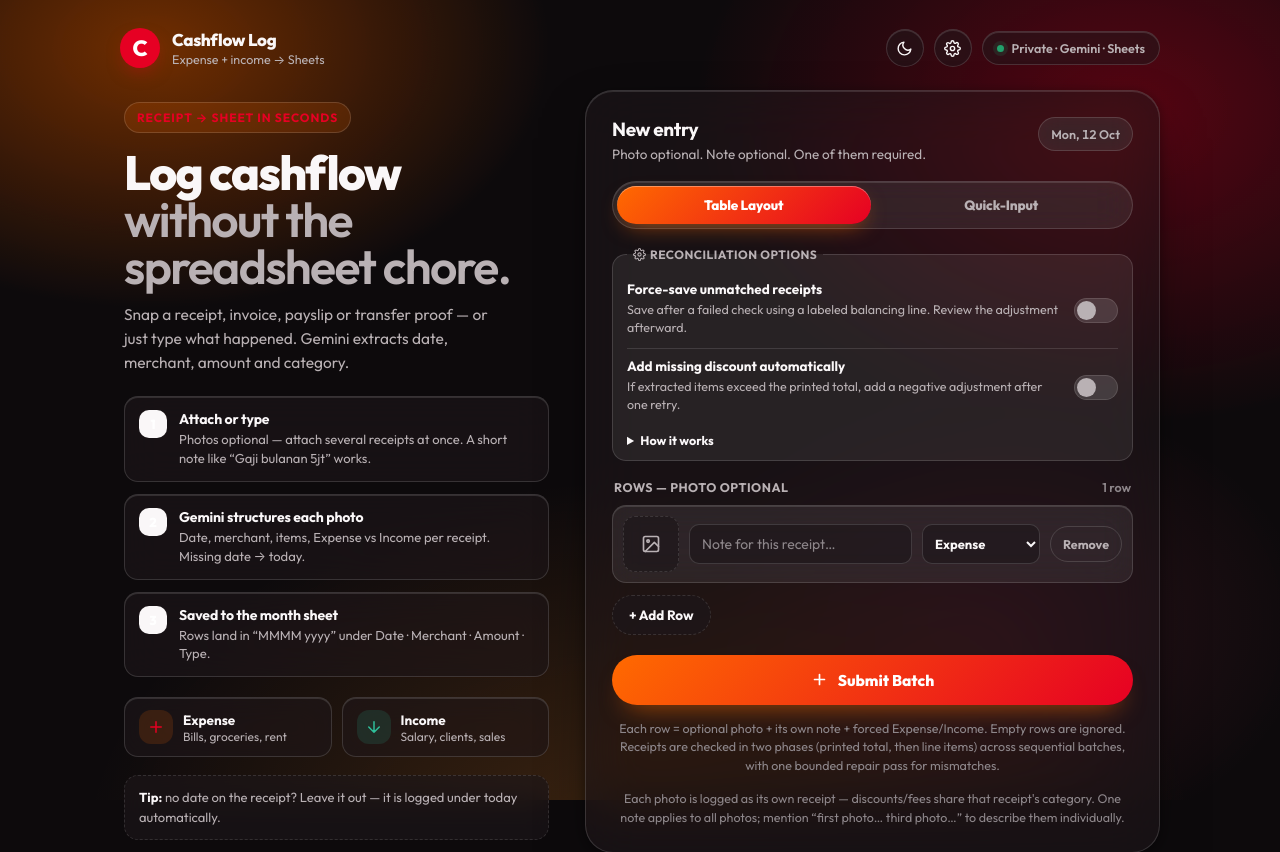
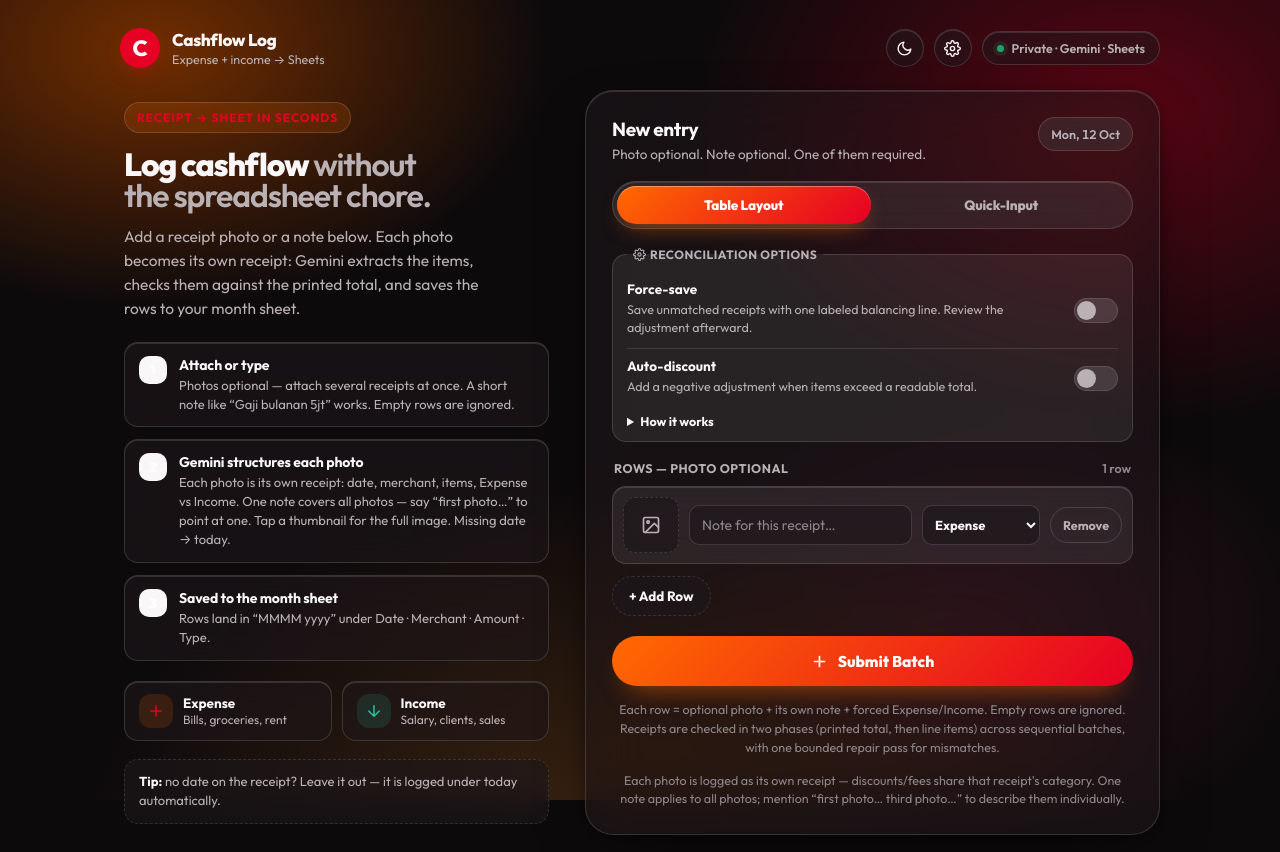
Before and after one commit to berliandro/expense-logger, a plain HTML site: page Index.html in a window 1280 px wide. Shown: the top 852 px of the page. Drawn offline with Linux system fonts and the light colour scheme.

Commit message:
Roadmap Phase 1.3: concise intro, short toggle titles, extended How-it-works

```diff
--- a/Index.html
+++ b/Index.html
@@ -263,6 +263,7 @@
       text-wrap: balance;
     }
     h1 .thin { color: var(--muted); font-weight: 600; }
+    .hero h1 { font-size: clamp(24px, 3vw, 32px); }
     .lede {
       margin: 0 0 22px;
       color: var(--muted);
@@ -1354,12 +1355,12 @@
     <section class="hero" aria-label="About">
       <div class="eyebrow">Receipt &rarr; Sheet in seconds</div>
       <h1>Log cashflow <span class="thin">without the spreadsheet chore.</span></h1>
-      <p class="lede">Snap a receipt, invoice, payslip or transfer proof — or just type what happened. Gemini extracts date, merchant, amount and category.</p>
+      <p class="lede">Add a receipt photo or a note below. Each photo becomes its own receipt: Gemini extracts the items, checks them against the printed total, and saves the rows to your month sheet.</p>
       <p class="hero-compact-note">Snap a receipt or describe income / expense below.</p>
 
       <ul class="steps">
-        <li><div class="step-n">1</div><div><b>Attach or type</b><span>Photos optional — attach several receipts at once. A short note like “Gaji bulanan 5jt” works.</span></div></li>
-        <li><div class="step-n">2</div><div><b>Gemini structures each photo</b><span>Date, merchant, items, Expense vs Income per receipt. Missing date &rarr; today.</span></div></li>
+        <li><div class="step-n">1</div><div><b>Attach or type</b><span>Photos optional — attach several receipts at once. A short note like “Gaji bulanan 5jt” works. Empty rows are ignored.</span></div></li>
+        <li><div class="step-n">2</div><div><b>Gemini structures each photo</b><span>Each photo is its own receipt: date, merchant, items, Expense vs Income. One note covers all photos — say “first photo…” to point at one. Tap a thumbnail for the full image. Missing date &rarr; today.</span></div></li>
         <li><div class="step-n">3</div><div><b>Saved to the month sheet</b><span>Rows land in “MMMM yyyy” under Date · Merchant · Amount · Type.</span></div></li>
       </ul>
 
@@ -1398,19 +1399,19 @@
       <fieldset class="recon-toggles" aria-label="Receipt reconciliation options">
         <legend><svg width="13" height="13" viewBox="0 0 24 24" fill="none" stroke="currentColor" stroke-width="2" stroke-linecap="round" stroke-linejoin="round" aria-hidden="true"><circle cx="12" cy="12" r="3"/><path d="M19.4 15a1.65 1.65 0 0 0 .33 1.82l.06.06a2 2 0 0 1 0 2.83 2 2 0 0 1-2.83 0l-.06-.06a1.65 1.65 0 0 0-1.82-.33 1.65 1.65 0 0 0-1 1.51V21a2 2 0 0 1-2 2 2 2 0 0 1-2-2v-.09A1.65 1.65 0 0 0 9 19.4a1.65 1.65 0 0 0-1.82.33l-.06.06a2 2 0 0 1-2.83 0 2 2 0 0 1 0-2.83l.06-.06a1.65 1.65 0 0 0 .33-1.82 1.65 1.65 0 0 0-1.51-1H3a2 2 0 0 1-2-2 2 2 0 0 1 2-2h.09A1.65 1.65 0 0 0 4.6 9a1.65 1.65 0 0 0-.33-1.82l-.06-.06a2 2 0 0 1 0-2.83 2 2 0 0 1 2.83 0l.06.06a1.65 1.65 0 0 0 1.82.33H9a1.65 1.65 0 0 0 1-1.51V3a2 2 0 0 1 2-2 2 2 0 0 1 2 2v.09a1.65 1.65 0 0 0 1 1.51 1.65 1.65 0 0 0 1.82-.33l.06-.06a2 2 0 0 1 2.83 0 2 2 0 0 1 0 2.83l-.06.06a1.65 1.65 0 0 0-.33 1.82V9a1.65 1.65 0 0 0 1.51 1H21a2 2 0 0 1 2 2 2 2 0 0 1-2 2h-.09a1.65 1.65 0 0 0-1.51 1z"/></svg>Reconciliation options</legend>
         <label class="switch">
-          <span class="txt"><b>Force-save unmatched receipts</b><i>Save after a failed check using a labeled balancing line. Review the adjustment afterward.</i></span>
-          <input type="checkbox" id="toggle-force" aria-label="Force-save unmatched receipts">
+          <span class="txt"><b>Force-save</b><i>Save unmatched receipts with one labeled balancing line. Review the adjustment afterward.</i></span>
+          <input type="checkbox" id="toggle-force" aria-label="Force-save">
           <span class="track" aria-hidden="true"><span class="thumb"></span></span>
         </label>
         <label class="switch">
-          <span class="txt"><b>Add missing discount automatically</b><i>If extracted items exceed the printed total, add a negative adjustment after one retry.</i></span>
-          <input type="checkbox" id="toggle-discount" aria-label="Add missing discount automatically">
+          <span class="txt"><b>Auto-discount</b><i>Add a negative adjustment when items exceed a readable total.</i></span>
+          <input type="checkbox" id="toggle-discount" aria-label="Auto-discount">
           <span class="track" aria-hidden="true"><span class="thumb"></span></span>
         </label>
         <p class="switch-note hidden" id="discount-note">Auto-discount is unavailable while Force-save is on — Force-save already covers both directions.</p>
         <details class="recon-details">
           <summary>How it works</summary>
-          <p>Each receipt photo is checked in two phases: first the printed total is read, then every line item is extracted and the signed sum must match that total exactly. A mismatch gets one automatic re-check. With both options off, mismatched rows stay for review and nothing unverified is saved. Force-save adds exactly one clearly labeled placeholder line for the difference; auto-discount only ever adds a negative line when items exceed a readable total. Placeholder lines are always marked in Notes — review them afterward.</p>
+          <p>Each receipt photo is checked in two phases: first the printed total is read, then every line item is extracted and the signed sum must match that total exactly. A mismatch gets one automatic re-check. Receipts submit in sequential bounded batches; valid rows are logged even while others wait for review with their photos. With both options off, mismatched rows stay for review and nothing unverified is saved. Force-save adds exactly one clearly labeled placeholder line for the difference; auto-discount only ever adds a negative line when items exceed a readable total. Placeholder lines are always marked in Notes — review them afterward.</p>
         </details>
       </fieldset>
 
```
Also changed, not shown: README.md, docs/screenshots/cashflow-desktop.png, docs/screenshots/cashflow-mobile.png.
